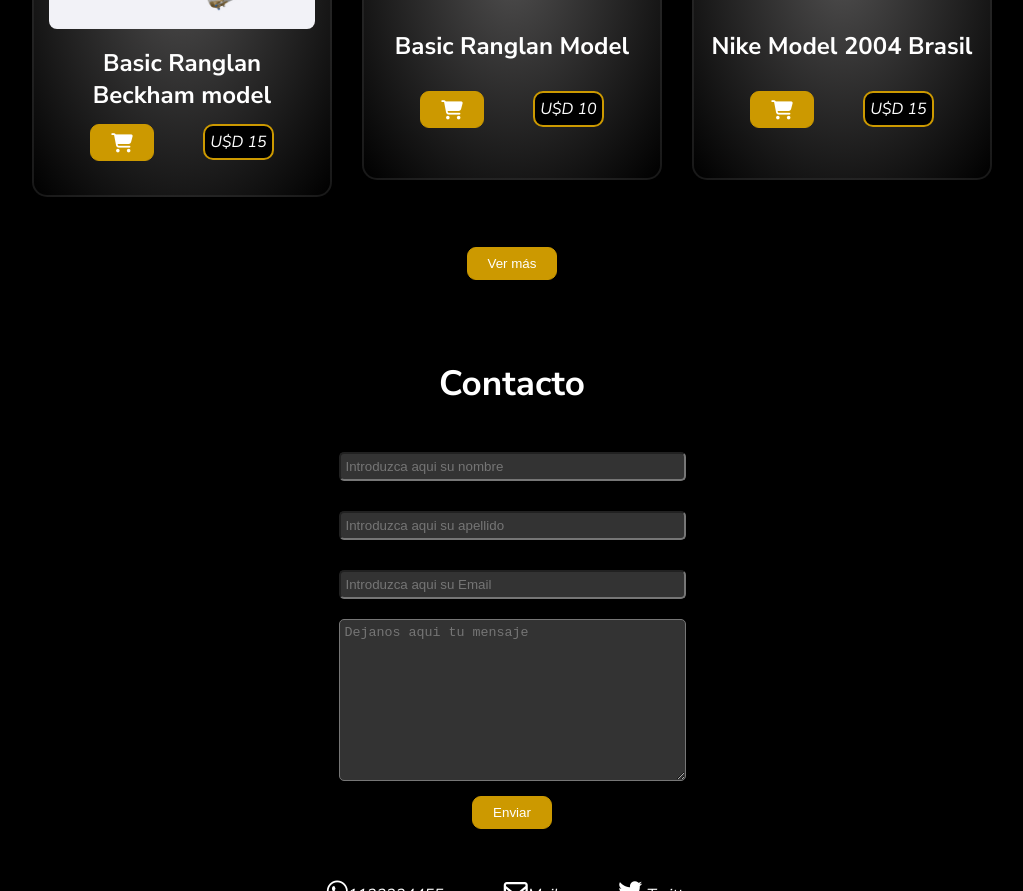
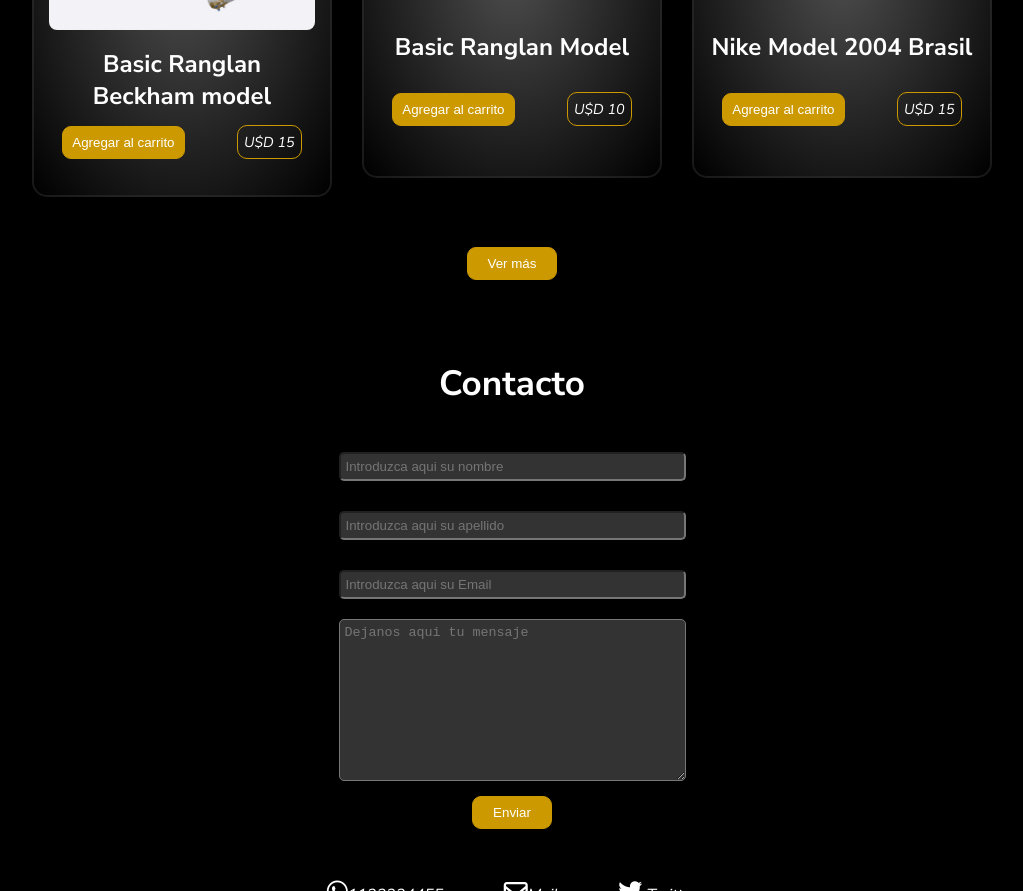
Before and after one commit to NahuelSGomez/proyecto-integrador-1, a plain HTML site: page index.html in a window 1280 px wide. Shown: the part 1939-2830 px from the top of the page, without its empty margins (128-1151 px from the left). Drawn offline with Linux system fonts and the light colour scheme.

Commit message:
presentacion final....

```diff
--- a/assets/media-queries.css
+++ b/assets/media-queries.css
@@ -110,6 +110,7 @@
 
     .hero-info p{
         font-size: 20px;
+        width: 80%;
     }
 
     /*Acerca*/
@@ -124,7 +125,6 @@
     .about-info p{
         font-size: 20px;
     }
-
 
     .card-text-title{
         font-size: 20px;
--- a/assets/style.css
+++ b/assets/style.css
@@ -194,7 +194,7 @@ nav {
     display: flex;
     align-items: center;
     justify-content: center;
-    font-size: 1.2em;
+    padding: 8px 9px;
 }
 
 .btn-secondary{
@@ -450,17 +450,21 @@ nav {
 
 .card-text-btn{
     display: flex;
-    justify-content: space-around;
+    justify-content: space-between;
     align-items: center;
-    gap: 20px;
-    width: 80%;
+    gap: 10px;
+    width: 90%;
 }
 
 .card-text-btn span{
-    background: var(--background);
-    padding: 5px;
+    padding: 6px;
     border-radius: 10px;
-    border: 2px solid var(--btn-color);
+    border: 1px solid var(--btn-color);
+    display: flex;
+    text-align: center;
+    width: auto;
+    height: 100%;
+    font-size: .9rem;
 }
 
 .Productos:last-child {
--- a/index.js
+++ b/index.js
@@ -49,8 +49,7 @@ const createProductTemplate = (product) =>{
                     data-name='${name}'
                     data-img='${img}'
                     data-category='${category}'
-                    ><i class="fa-solid fa-cart-shopping"></i>
-                    </button>
+                    >Agregar al carrito</i></button>
                     <span>U$D ${price}</span>
                 </div>
             </div>
@@ -71,7 +70,6 @@ const loadProducts = () =>{
         showMoreBtn.style.display = "none";
     };
 };
-
 
 const renderProducts = (productsList) => {
     productsContainer.innerHTML += productsList
@@ -301,6 +299,12 @@ const renderCart = () =>{
     productsCart.innerHTML += cart
     .map(createCartProductTemplate)
     .join("");
+
+    // if (existInCart()) {
+    //     showMsgCart("El producto ya ha sido agregado al carrito");
+    //     return;
+    // }
+
 };
 
 const createCartProductTemplate = (cartProduct) =>{
@@ -325,23 +329,37 @@ const getCartTotal = () =>{
 };
 
 const addProduct = (e) =>{
+
     //si el evento cae fuera del boton de agregar, retorno sin cambio
-    if(!e.target.classList.contains("btn-small") && !e.target.classList.contains("btn")){
+    if(!e.target.classList.contains("btn-small") && !e.target.classList.contains("fa-cart-plus")){
         return;
-    } else if (e.target.classList.contains("btn-small")){
+    }
+
+    // else if (existInCart){
+    //     showMsgCart("El producto ya ha sido agregado al carrito");
+    //     return;
+    // }
 
     const product = createProductData(e.target.dataset);
     // si el evento recae en el boton, agrego al carrito
     //funcion para agregar producto
     createCartProduct(product);
     //muestro mensaje de exito
-        showSuccessCart("El producto se agregó al carrito");
+    showMsgCart("El producto se agregó al carrito");
     //actualizo el carrito
     updateCartState();
-    }
+
+
 };
 
-const showSuccessCart = (msg) =>{
+//como son diseños y no productos en si, dar aviso si el producto ya esta en el carrito, para no agregar mas de un producto de cada uno
+const existInCart = (e) => {
+    return productsCart.some((product) => {
+        return product.id === e.target.parentElement.querySelector(".card").dataset.id;
+    })
+};
+
+const showMsgCart = (msg) =>{
     alert(msg);
 };
 
```
Lines whose indentation alone changed are shown as unchanged.
